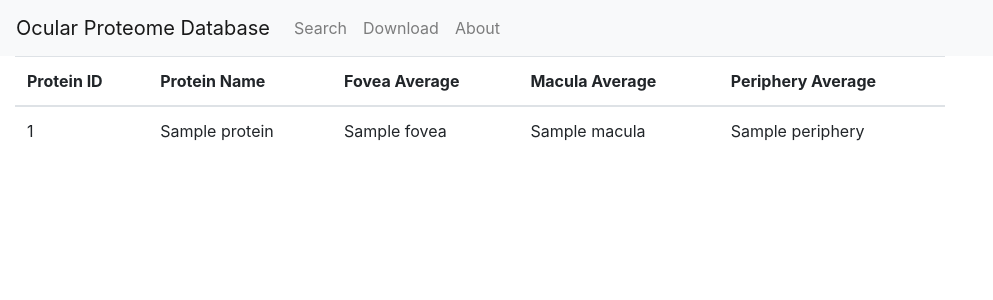
After one commit to MahajanLab/ocularproteome-project, a Django app: template templates/ocular_proteome_db/results.html in a window 1280 px wide. The commit adds this page. Shown: the top 300 px of the page, without its empty margins (0-993 px from the left). Run offline with Django 3.2, Linux system fonts and the light colour scheme; the template is opened without the code that fills it: most values are stand-ins (such as "Sample title", 1, 10 or a date in 2020); some libraries are stand-ins or nearby versions.

Commit message:
created more html pages

```diff
--- /dev/null
+++ b/templates/base-search.html
@@ -0,0 +1,16 @@
+{% extends "base.html" %}
+
+{% block form-content %}
+    <div>
+        <form action="/search/" method="post">
+            <div class="form-group">
+                <label for="protein-identifier">Enter Ensembl ID or Protein name</label>
+                <input id="protein-identifier" type="text" name="identifier">
+            </div>
+            <button type="submit" class="btn btn-default">Submit</button>
+        </form>
+    </div>
+
+    {% block content %}{% endblock %}
+
+{% endblock %}
--- a/templates/base.html
+++ b/templates/base.html
@@ -31,7 +31,7 @@
         </div>
     </nav>
 
-    <div id="content">
+    <div id="content" class="col-md-9 col-md-offset-3">
         {% block content %}{% endblock %}
     </div>
 
--- /dev/null
+++ b/templates/ocular_proteome_db/results.html
@@ -0,0 +1,32 @@
+{% extends "base-search.html" %}
+
+<head>
+    <title>Ocular Proteome DB Results</title>
+</head>
+
+{% block content %}
+    <div>
+        <table class="table">
+            <thead>
+                <tr>
+                    <th scope="col">Protein ID</th>
+                    <th scope="col">Protein Name</th>
+                    <th scope="col">Fovea Average</th>
+                    <th scope="col">Macula Average</th>
+                    <th scope="col">Periphery Average</th>
+                </tr>
+            </thead>
+            <tbody>
+                {% for protein in proteins %}
+                    <tr>
+                        <td>{{ protein.id }}</td>
+                        <td>{{ protein.name }}</td>
+                        <td>{{ protein.fovea }}</td>
+                        <td>{{ protein.macula }}</td>
+                        <td>{{ protein.periphery }}</td>
+                    </tr>
+                {% endfor %}
+            </tbody>
+        </table>
+    </div>
+{% endblock %}
```
Also changed, not shown: templates/ocular_proteome_db/home.html (+3 -26 lines).
